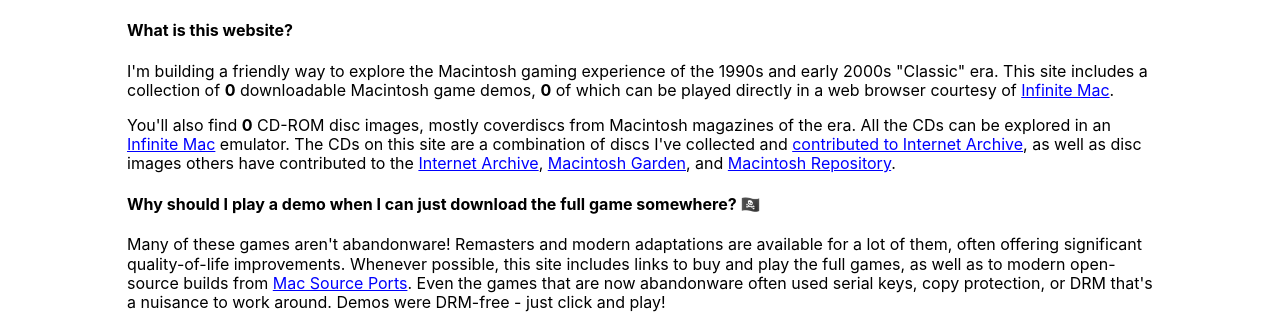
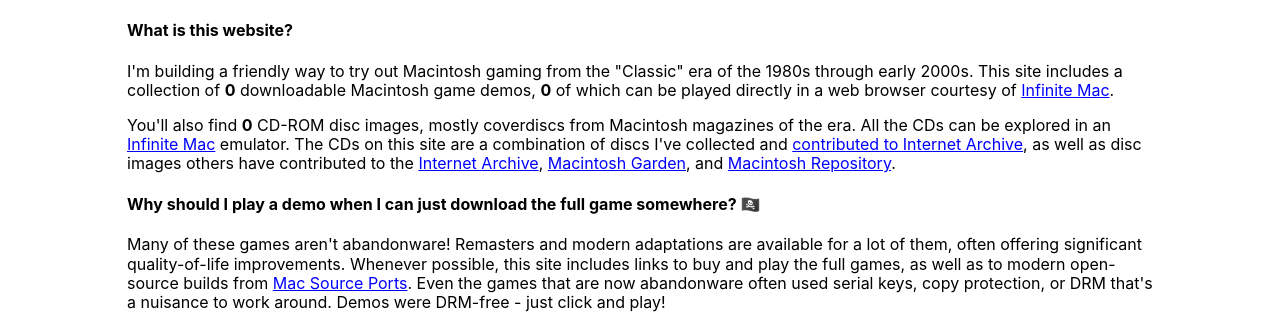
Before and after one commit to jcgraybill/classicmacdemos, a Django app: page /about/ in a window 1280 px wide. Shown: the part 60-376 px from the top of the page. Run offline with Django 4.2, Linux system fonts and the light colour scheme; data that the repository does not hold is empty; some libraries are stand-ins or nearby versions; some web fonts are replaced.

Commit message:
more edits

```diff
--- a/website/demos/templates/demos/about.html
+++ b/website/demos/templates/demos/about.html
@@ -3,7 +3,7 @@
 {% block content %}
 <section><article>
 <h4>What is this website?</h4>
-    <p>I'm building a friendly way to explore the Macintosh gaming experience of the 1990s and early 2000s "Classic" era. This site includes a collection of <b>{{ count }}</b> downloadable Macintosh game demos, <b>{{ infinitemac }}</b> of which can be played directly in a web browser courtesy of <a href="https://infinitemac.org/">Infinite Mac</a>.</p>
+    <p>I'm building a friendly way to try out Macintosh gaming from the "Classic" era of the 1980s through early 2000s. This site includes a collection of <b>{{ count }}</b> downloadable Macintosh game demos, <b>{{ infinitemac }}</b> of which can be played directly in a web browser courtesy of <a href="https://infinitemac.org/">Infinite Mac</a>.</p>
     <p>You'll also find <b>{{ sources }}</b> CD-ROM disc images, mostly coverdiscs from Macintosh magazines of the era. All the CDs can be explored in an <a href="https://infinitemac.org/">Infinite Mac</a> emulator. The CDs on this site are a combination of discs I've collected and <a href="https://archive.org/details/@jcgraybill">contributed to Internet Archive</a>, as well as disc images others have contributed to the <a href="https://archive.org/">Internet Archive</a>, <a href="https://macintoshgarden.org">Macintosh Garden</a>, and <a href="https://macintoshrepository.org/">Macintosh Repository</a>.</p>
 <h4>Why should I play a demo when I can just download the full game somewhere? 🏴‍☠️</h4>
     <p>Many of these games aren't abandonware! Remasters and modern adaptations are available for a lot of them, often offering significant quality-of-life improvements. Whenever possible, this site includes links to buy and play the full games, as well as to modern open-source builds from <a href="https://www.macsourceports.com/">Mac Source Ports</a>. Even the games that are now abandonware often used serial keys, copy protection, or DRM that's a nuisance to work around.  Demos were DRM-free - just click and play!</p>
```
